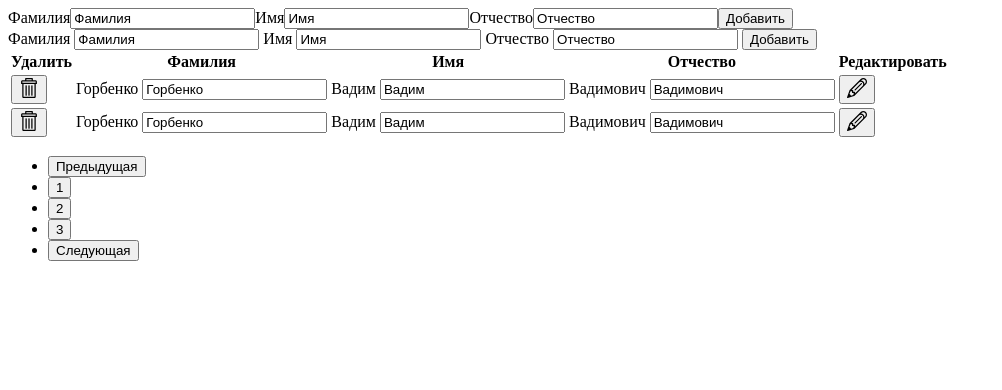
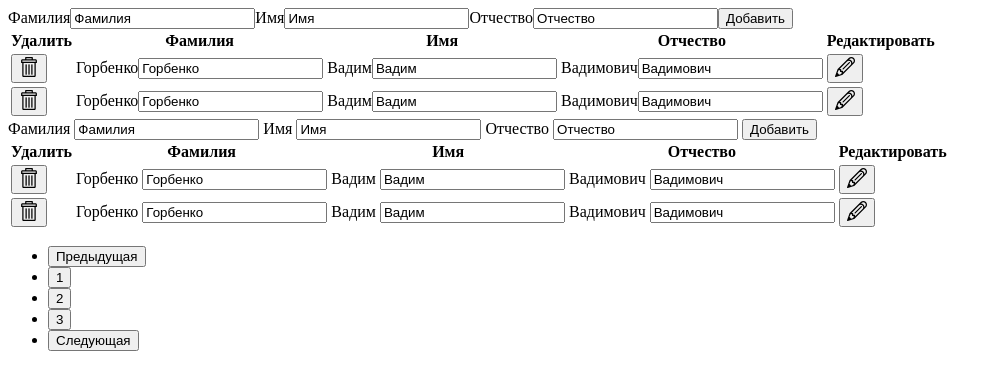
Before and after one commit to VadimGorbenko/editeble-list, a React (Create React App) app: page / in a window 1280 px wide. Shown: the top 390 px of the page, without its empty margins (0-1002 px from the left). Built offline with nearby package versions, Linux system fonts and the light colour scheme.

Commit message:
Добавлен и выведен компонент TableList
таблица со списком ФИО и кнопками редактировать\удалить

```diff
--- a/src/App.js
+++ b/src/App.js
@@ -1,11 +1,13 @@
 import React, {Component} from 'react';
 import AddForm from "./components/AddForm/"
+import TableList from "./components/TableList/"
 
 export default class App extends Component{
 	render(){
 		return(
 			<div>
 				<AddForm/>
+				<TableList/>
 			</div>
 		)
 	}
--- /dev/null
+++ b/src/components/TableList/index.jsx
@@ -0,0 +1,113 @@
+import React, {Component} from 'react';
+
+export default class TableList extends Component{
+  render(){
+    return(
+      <table className="list-block__table" aria-label="Редактируемая таблица с ФИО">
+        <tbody>
+          <tr className="list-block__table-row">
+            <th className="list-block__table-column-title">Удалить</th>
+            <th className="list-block__table-column-title">Фамилия</th>
+            <th className="list-block__table-column-title">Имя</th>
+            <th className="list-block__table-column-title">Отчество</th>
+            <th className="list-block__table-column-title">Редактировать</th>
+          </tr>
+          <tr className="list-block__table-row">
+            <td className="list-block__table-cell">
+              <button className="btn btn_delete" aria-label="Удалить">
+                <svg x="0px" y="0px" width="20px" height="20px" viewBox="0 0 774.266 774.266">
+                  <path d="M640.35,91.169H536.971V23.991C536.971,10.469,526.064,0,512.543,0c-1.312,0-2.187,0.438-2.614,0.875
+                  C509.491,0.438,508.616,0,508.179,0H265.212h-1.74h-1.75c-13.521,0-23.99,10.469-23.99,23.991v67.179H133.916
+                  c-29.667,0-52.783,23.116-52.783,52.783v38.387v47.981h45.803v491.6c0,29.668,22.679,52.346,52.346,52.346h415.703
+                  c29.667,0,52.782-22.678,52.782-52.346v-491.6h45.366v-47.981v-38.387C693.133,114.286,670.008,91.169,640.35,91.169z
+                  M285.713,47.981h202.84v43.188h-202.84V47.981z M599.349,721.922c0,3.061-1.312,4.363-4.364,4.363H179.282
+                  c-3.052,0-4.364-1.303-4.364-4.363V230.32h424.431V721.922z M644.715,182.339H129.551v-38.387c0-3.053,1.312-4.802,4.364-4.802
+                  H640.35c3.053,0,4.365,1.749,4.365,4.802V182.339z"/>
+                  <rect x="475.031" y="286.593" width="48.418" height="396.942"/>
+                  <rect x="363.361" y="286.593" width="48.418" height="396.942"/>
+                  <rect x="251.69" y="286.593" width="48.418" height="396.942"/>
+                </svg>
+              </button>
+            </td>
+            <td className="list-block__table-cell">
+              <span className='list-block__table-cell-text'>Горбенко</span>
+              <input type="text" className='list-block__table-cell-input visibility-hidden' value="Горбенко" placeholder="Горбенко"/>
+            </td>
+            <td className="list-block__table-cell">
+              <span className='list-block__table-cell-text'>Вадим</span>
+              <input type="text" className='list-block__table-cell-input visibility-hidden' value="Вадим" placeholder="Вадим"/>
+            </td>
+            <td className="list-block__table-cell">
+              <span className='list-block__table-cell-text'>Вадимович</span>
+              <input type="text" className='list-block__table-cell-input visibility-hidden' value="Вадимович" placeholder="Вадимович"/>
+            </td>
+            <td className="list-block__table-cell">
+              <button className='btn btn_edite' aria-label="Редактировать" >
+                <svg x="0px" y="0px" width="20px" height="20px" viewBox="0 0 32 32">
+                  <path d="M30.276,1.722C29.168,0.611,27.69,0,26.121,0s-3.045,0.61-4.154,1.72L4.294,19.291c-0.105,0.104-0.185,0.229-0.235,0.367
+                  l-4,11c-0.129,0.355-0.046,0.756,0.215,1.031C0.466,31.891,0.729,32,1,32c0.098,0,0.196-0.014,0.293-0.044l9.949-3.052
+                  c0.156-0.047,0.298-0.133,0.414-0.248l18.621-18.621C31.389,8.926,32,7.448,32,5.878C31.999,4.309,31.389,2.832,30.276,1.722z
+                  M10.092,27.165l-3.724,1.144c-0.217-0.637-0.555-1.201-1.016-1.662c-0.401-0.399-0.866-0.709-1.356-0.961L5.7,21H8v2
+                  c0,0.553,0.447,1,1,1h1.765L10.092,27.165z M24.812,12.671L12.628,24.855l0.35-1.647c0.062-0.296-0.012-0.603-0.202-0.837
+                  C12.586,22.136,12.301,22,12,22h-2v-2c0-0.552-0.448-1-1-1H7.422L19.315,7.175l0.012,0.011c0.732-0.733,1.707-1.136,2.742-1.136
+                  s2.011,0.403,2.742,1.136s1.138,1.707,1.138,2.743C25.949,10.965,25.546,11.938,24.812,12.671z M28.862,8.621L27.93,9.554
+                  c-0.09-1.429-0.683-2.761-1.703-3.782c-1.021-1.022-2.354-1.614-3.787-1.703l0.938-0.931l0.002-0.002
+                  C24.11,2.403,25.085,2,26.121,2s2.01,0.403,2.741,1.136C29.596,3.869,30,4.843,30,5.878C30,6.915,29.598,7.889,28.862,8.621z
+                  M22.293,8.293l-10,10c-0.391,0.391-0.391,1.023,0,1.414C12.487,19.902,12.744,20,13,20s0.511-0.098,0.707-0.293l10-10
+                  c0.391-0.391,0.391-1.023,0-1.414C23.315,7.902,22.684,7.902,22.293,8.293z"/>
+                </svg>
+              </button>
+            </td>
+          </tr>
+          <tr className="list-block__table-row">
+            <td className="list-block__table-cell">
+              <button className="btn btn_delete" aria-label="Удалить">
+                <svg x="0px" y="0px" width="20px" height="20px" viewBox="0 0 774.266 774.266">
+                  <path d="M640.35,91.169H536.971V23.991C536.971,10.469,526.064,0,512.543,0c-1.312,0-2.187,0.438-2.614,0.875
+                  C509.491,0.438,508.616,0,508.179,0H265.212h-1.74h-1.75c-13.521,0-23.99,10.469-23.99,23.991v67.179H133.916
+                  c-29.667,0-52.783,23.116-52.783,52.783v38.387v47.981h45.803v491.6c0,29.668,22.679,52.346,52.346,52.346h415.703
+                  c29.667,0,52.782-22.678,52.782-52.346v-491.6h45.366v-47.981v-38.387C693.133,114.286,670.008,91.169,640.35,91.169z
+                  M285.713,47.981h202.84v43.188h-202.84V47.981z M599.349,721.922c0,3.061-1.312,4.363-4.364,4.363H179.282
+                  c-3.052,0-4.364-1.303-4.364-4.363V230.32h424.431V721.922z M644.715,182.339H129.551v-38.387c0-3.053,1.312-4.802,4.364-4.802
+                  H640.35c3.053,0,4.365,1.749,4.365,4.802V182.339z"/>
+                  <rect x="475.031" y="286.593" width="48.418" height="396.942"/>
+                  <rect x="363.361" y="286.593" width="48.418" height="396.942"/>
+                  <rect x="251.69" y="286.593" width="48.418" height="396.942"/>
+                </svg>
+              </button>
+            </td>
+            <td className="list-block__table-cell">
+              <span className='list-block__table-cell-text'>Горбенко</span>
+              <input type="text" className='list-block__table-cell-input visibility-hidden' value="Горбенко" placeholder="Горбенко"/>
+            </td>
+            <td className="list-block__table-cell">
+              <span className='list-block__table-cell-text'>Вадим</span>
+              <input type="text" className='list-block__table-cell-input visibility-hidden' value="Вадим" placeholder="Вадим"/>
+            </td>
+            <td className="list-block__table-cell">
+              <span className='list-block__table-cell-text'>Вадимович</span>
+              <input type="text" className='list-block__table-cell-input visibility-hidden' value="Вадимович" placeholder="Вадимович"/>
+            </td>
+            <td className="list-block__table-cell">
+              <button className='btn btn_edite' aria-label="Редактировать">
+                <svg x="0px" y="0px" width="20px" height="20px" viewBox="0 0 32 32">
+                  <path d="M30.276,1.722C29.168,0.611,27.69,0,26.121,0s-3.045,0.61-4.154,1.72L4.294,19.291c-0.105,0.104-0.185,0.229-0.235,0.367
+                  l-4,11c-0.129,0.355-0.046,0.756,0.215,1.031C0.466,31.891,0.729,32,1,32c0.098,0,0.196-0.014,0.293-0.044l9.949-3.052
+                  c0.156-0.047,0.298-0.133,0.414-0.248l18.621-18.621C31.389,8.926,32,7.448,32,5.878C31.999,4.309,31.389,2.832,30.276,1.722z
+                  M10.092,27.165l-3.724,1.144c-0.217-0.637-0.555-1.201-1.016-1.662c-0.401-0.399-0.866-0.709-1.356-0.961L5.7,21H8v2
+                  c0,0.553,0.447,1,1,1h1.765L10.092,27.165z M24.812,12.671L12.628,24.855l0.35-1.647c0.062-0.296-0.012-0.603-0.202-0.837
+                  C12.586,22.136,12.301,22,12,22h-2v-2c0-0.552-0.448-1-1-1H7.422L19.315,7.175l0.012,0.011c0.732-0.733,1.707-1.136,2.742-1.136
+                  s2.011,0.403,2.742,1.136s1.138,1.707,1.138,2.743C25.949,10.965,25.546,11.938,24.812,12.671z M28.862,8.621L27.93,9.554
+                  c-0.09-1.429-0.683-2.761-1.703-3.782c-1.021-1.022-2.354-1.614-3.787-1.703l0.938-0.931l0.002-0.002
+                  C24.11,2.403,25.085,2,26.121,2s2.01,0.403,2.741,1.136C29.596,3.869,30,4.843,30,5.878C30,6.915,29.598,7.889,28.862,8.621z
+                  M22.293,8.293l-10,10c-0.391,0.391-0.391,1.023,0,1.414C12.487,19.902,12.744,20,13,20s0.511-0.098,0.707-0.293l10-10
+                  c0.391-0.391,0.391-1.023,0-1.414C23.315,7.902,22.684,7.902,22.293,8.293z"/>
+                </svg>
+              </button>
+            </td>
+          </tr>
+        </tbody>
+      </table>
+    )
+  }
+}
```
